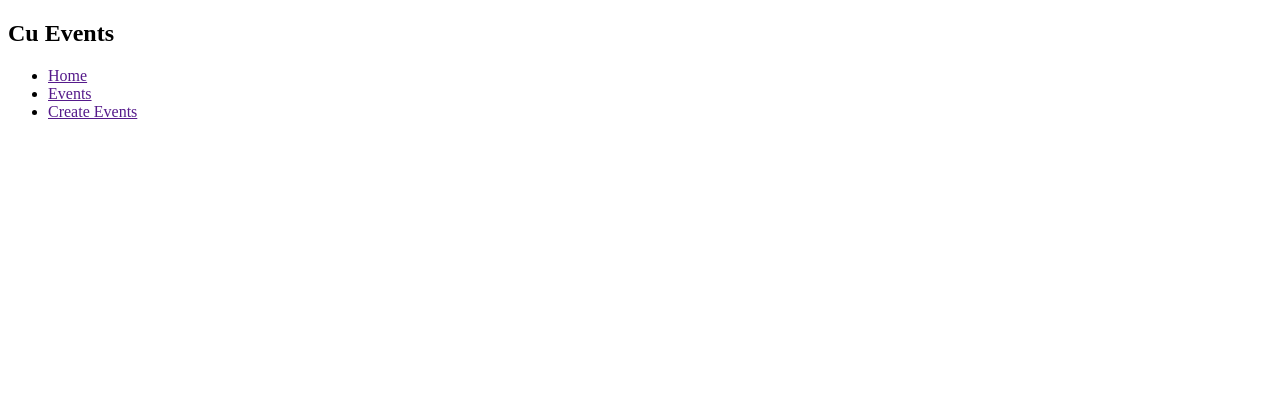
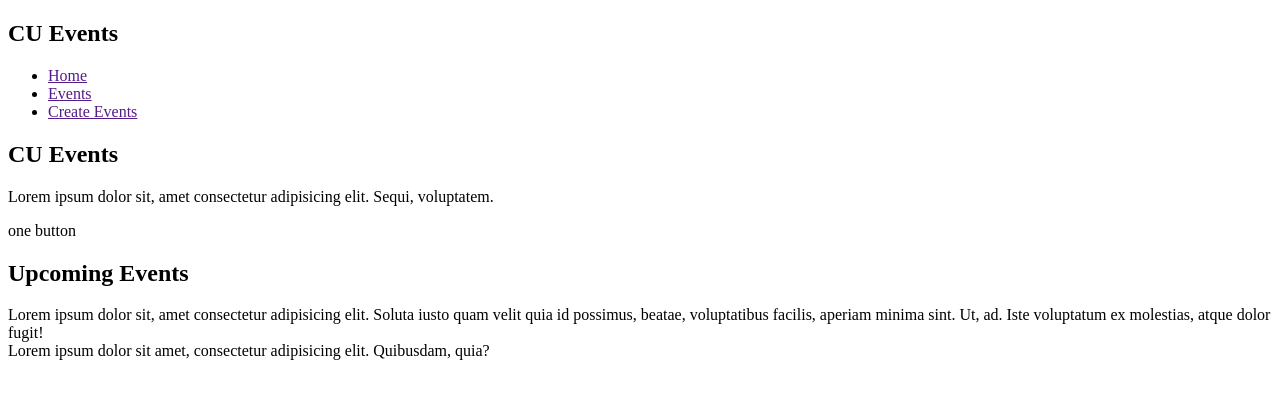
Before and after one commit to Anu-aracnade/campus-events-platform, a plain HTML site: page index.html in a window 1280 px wide. Drawn offline with Linux system fonts and the light colour scheme.

Commit message:
feat: add main sections and footer

```diff
--- a/index.html
+++ b/index.html
@@ -8,7 +8,7 @@
 </head>
 <body>
     <header>
-        <nav> <h1>Cu Events</h1>
+        <nav> <h1>CU Events</h1>
             <ul>
                 <li><a href="">Home</a></li>
                 <li><a href="">Events</a></li>
@@ -16,7 +16,20 @@
             </ul>
         </nav>
     </header>
-    <main></main>
-    <footer></footer>
+    <main>
+        <section class="hero">
+            <h2>CU Events</h2>
+            <p>Lorem ipsum dolor sit, amet consectetur adipisicing elit. Sequi, voluptatem.</p>
+            <div>one button</div>
+        </section>
+        <section class="events">
+            <h2>Upcoming Events</h2>
+            <div>Lorem ipsum dolor sit, amet consectetur adipisicing elit. Soluta iusto quam velit quia id possimus, beatae, voluptatibus facilis, aperiam minima sint. Ut, ad. Iste voluptatum ex molestias, atque dolor fugit!</div>
+
+        </section>
+    </main>
+    <footer>
+        <div>Lorem ipsum dolor sit amet, consectetur adipisicing elit. Quibusdam, quia?</div>
+    </footer>
 </body>
 </html>
```
